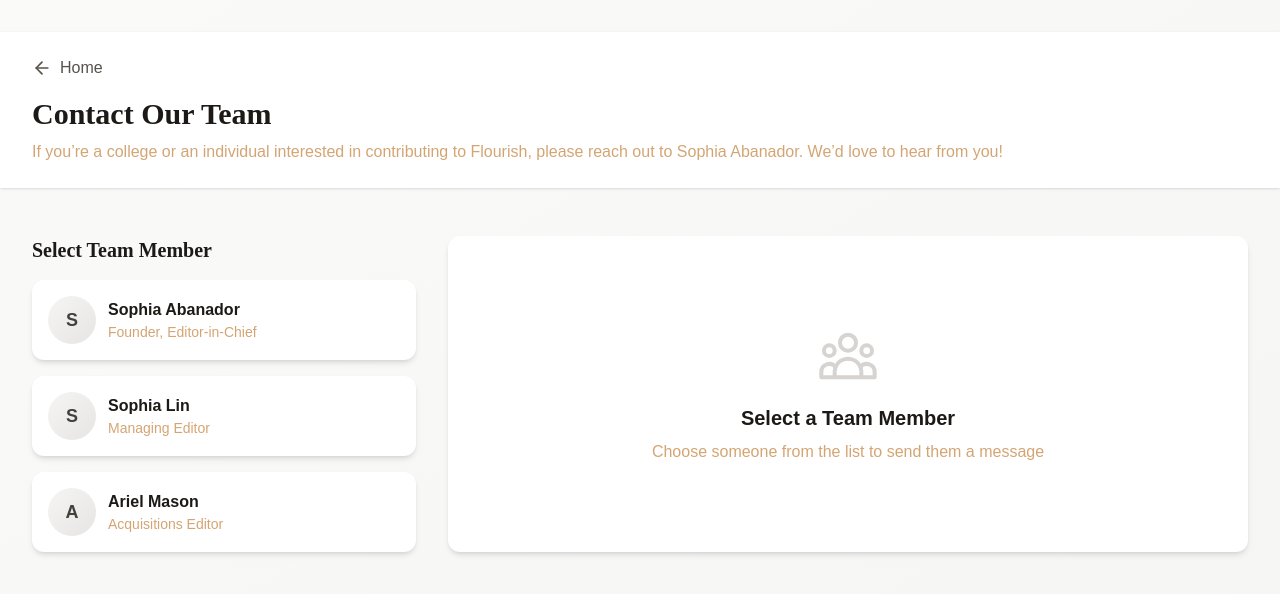
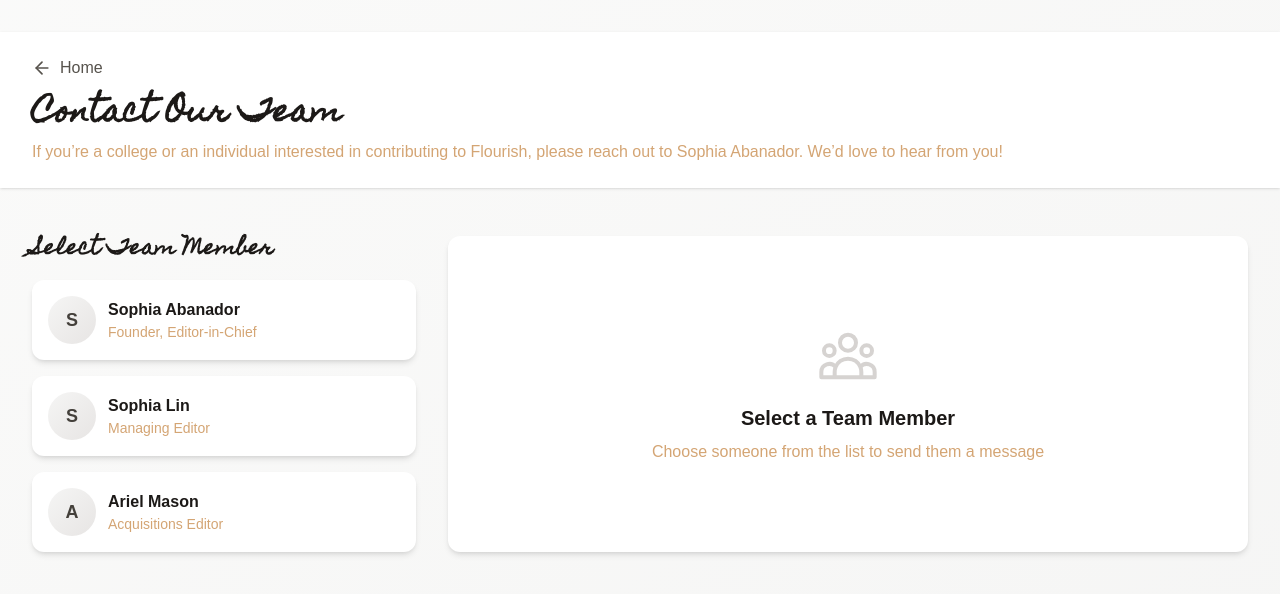
Before and after one commit to sa087613/Flourish, a Next.js app: page /contact in a window 1280 px wide. Shown: the top 594 px of the page. Built offline with nearby package versions, Linux system fonts and the light colour scheme; a web font is replaced by a local one.

Commit message:
Update page.tsx

```diff
--- a/app/contact/page.tsx
+++ b/app/contact/page.tsx
@@ -85,7 +85,7 @@
             <ArrowRight className="w-5 h-5 rotate-180" />
             <span className="font-medium">Home</span>
         </Link>
-          <h1 className="text-3xl font-bold text-stone-900" style={{ fontFamily: "'Sentient', serif" }}>Contact Our Team</h1>
+          <h1 className="text-3xl font-bold text-stone-900" style={{ fontFamily: "'Homemade Apple', serif" }}>Contact Our Team</h1>
           <p className="mt-2 text-[#d4a574]">If you’re a college or an individual interested in contributing to Flourish, please reach out to Sophia Abanador. We’d love to hear from you!</p>
         </div>
       </div>
@@ -95,7 +95,7 @@
         <div className="grid grid-cols-1 lg:grid-cols-3 gap-8">
           {/* Team Members Selection */}
           <div className="lg:col-span-1 space-y-4">
-            <h2 className="text-xl font-bold text-stone-900 mb-4" style={{ fontFamily: "'Sentient', serif" }}>Select Team Member</h2>
+            <h2 className="text-xl font-bold text-stone-900 mb-4" style={{ fontFamily: "'Homemade Apple', serif" }}>Select Team Member</h2>
             {teamMembers.map((member, index) => (
               <button
                 key={index}
@@ -141,7 +141,7 @@
                       </span>
                     </div>
                     <div className="flex-1">
-                      <h2 className="text-2xl font-bold text-stone-900" style={{ fontFamily: "'Sentient', serif" }}>{selectedMember.name}</h2>
+                      <h2 className="text-2xl font-bold text-stone-900" style={{ fontFamily: "'Homemade Apple', serif" }}>{selectedMember.name}</h2>
                       <p className="text-lg text-stone-600 mt-1">{selectedMember.role}</p>
                       <p className="text-stone-600 mt-2">{selectedMember.specialty}</p>
                       <div className="mt-4 space-y-2">
@@ -163,7 +163,7 @@
                 </div>
 
                 {/* Contact Form */}
-                <h3 className="text-xl font-bold text-stone-900 mb-6" style={{ fontFamily: "'Sentient', serif" }}>
+                <h3 className="text-xl font-bold text-stone-900 mb-6" style={{ fontFamily: "'Homemade Apple', serif" }}>
                   Send a message to {selectedMember.name.split(' ')[0]}
                 </h3>
 
```
